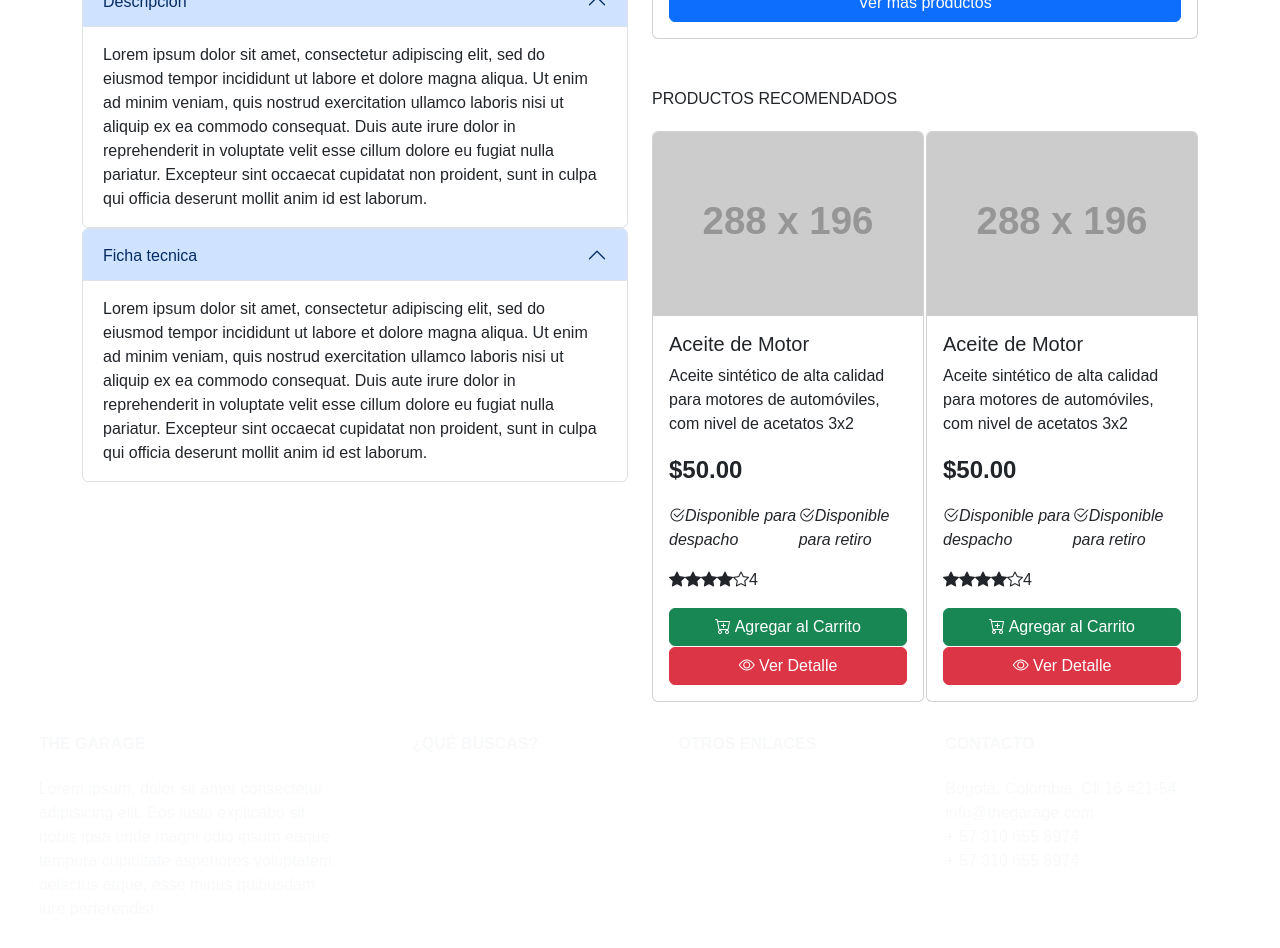
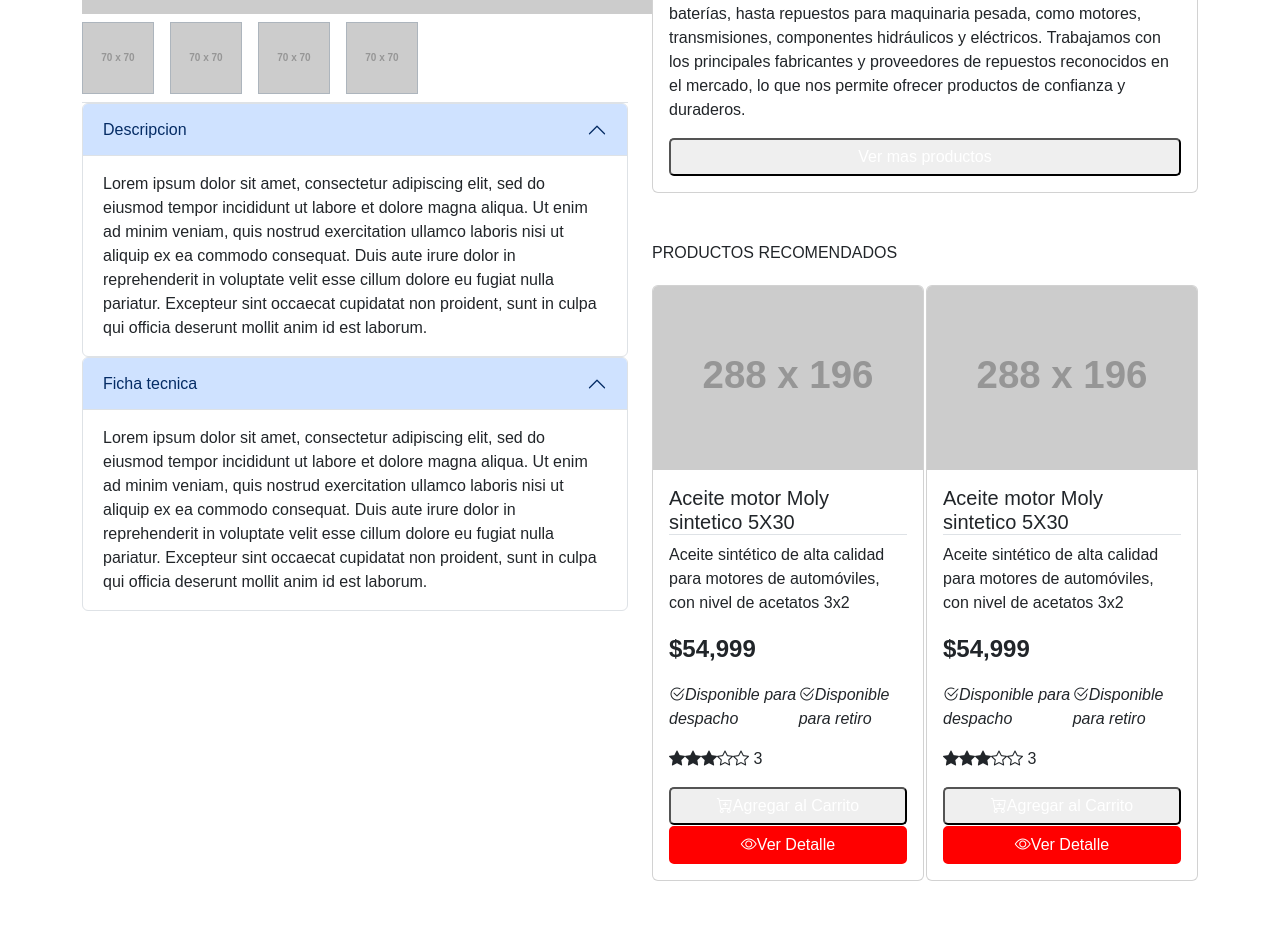
Before and after one commit to ManuelOrtegaR/the-garage, a React (Vite) app in the folder the-garage/: page /productDetail in a window 1280 px wide. Shown: the part 960-1908 px from the top of the page. Built offline with nearby package versions, Linux system fonts and the light colour scheme.

Commit message:
refactor: Styles and add Mock data

```diff
--- /dev/null
+++ b/the-garage/src/thegarage/components/products/BreadCrumbRoute.jsx
@@ -0,0 +1,20 @@
+import { Breadcrumb } from "react-bootstrap";
+import { ContainerBreadcumStyled } from "./StyledsComponentsProducts";
+
+export const BreadCrumbRoute = () => {
+  return (
+    <div>
+      <ContainerBreadcumStyled>
+        <i className="bi bi-house"></i>
+        <Breadcrumb>
+          <Breadcrumb.Item href="#">Home</Breadcrumb.Item>
+          <Breadcrumb.Item href="#">Products</Breadcrumb.Item>
+          <Breadcrumb.Item href="#">Category</Breadcrumb.Item>
+          <Breadcrumb.Item href="#">Accesories</Breadcrumb.Item>
+          <Breadcrumb.Item href="#">Discounts</Breadcrumb.Item>
+          <Breadcrumb.Item active>Data</Breadcrumb.Item>
+        </Breadcrumb>
+      </ContainerBreadcumStyled>
+    </div>
+  );
+};
--- a/the-garage/src/thegarage/components/products/Controls.jsx
+++ b/the-garage/src/thegarage/components/products/Controls.jsx
@@ -10,12 +10,14 @@ import {
   ContainerBadgeStyled,
   ContainerBreadcumStyled,
 } from "./StyledsComponentsProducts";
+import { BreadCrumbRoute } from "./BreadCrumbRoute";
 
 export function Controls() {
   return (
     <>
       <Col md={5} className="">
-        <ContainerBreadcumStyled>
+        <BreadCrumbRoute />
+        {/* <ContainerBreadcumStyled>
           <i className="bi bi-house"></i>
           <Breadcrumb>
             <Breadcrumb.Item href="#">Home</Breadcrumb.Item>
@@ -25,7 +27,7 @@ export function Controls() {
             <Breadcrumb.Item href="#">Discounts</Breadcrumb.Item>
             <Breadcrumb.Item active>Data</Breadcrumb.Item>
           </Breadcrumb>
-        </ContainerBreadcumStyled>
+        </ContainerBreadcumStyled> */}
         {/* aqui van controles de filtros por ordenamiento o el avance que lleva */}
       </Col>
       <Col md={5}>
--- a/the-garage/src/thegarage/components/products/Item.jsx
+++ b/the-garage/src/thegarage/components/products/Item.jsx
@@ -6,33 +6,39 @@ import {
   ContainerButtonStyled,
   ContainerStyled,
 } from "./StyledsComponentsProducts";
-import { Card } from "react-bootstrap";
+import { BtnDangerSubmitStyled, BtnSubmitStyled } from "../../../components";
+import { Alert, Card } from "react-bootstrap";
+import { useState } from "react";
 
 //DATA MOCK EXAMPLE
-const mockData = {
-  title: "Aceite de Motor",
-  description:
-    "Aceite sintético de alta calidad para motores de automóviles, com nivel de acetatos 3x2",
-  price: "$50.00",
-  category: "Lubricantes",
-  store: "AutoParts",
-  brand: "ACME",
-  availability: {
-    despacho: true,
-    retiro: true,
-  },
-  rating: 4,
-  userRole: "cliente",
-};
+// const mockData = {
+//   title: "Aceite motor Moly sintetico 5X30",
+//   description:
+//     "Aceite sintético de alta calidad para motores de automóviles, com nivel de acetatos 3x2",
+//   price: "$54,999",
+//   category: "Lubricantes",
+//   store: "AutoParts",
+//   brand: "ACME",
+//   availability: {
+//     despacho: true,
+//     retiro: true,
+//   },
+//   rating: 4,
+// };
 
-export function Item() {
+const userTest = { userRole: "cliente" };
+
+export function Item({ item }) {
+  const [showAlert, setShowAlert] = useState(false);
+
   const navigate = useNavigate();
   function handleClick() {
     navigate("/productDetail");
   }
 
   function handleClickSuceess() {
-    navigate("/shoppingCart");
+    // navigate("/shoppingCart");
+    setShowAlert(!showAlert);
   }
 
   return (
@@ -40,45 +46,64 @@ export function Item() {
       <CardStyle style={{ width: "17rem" }}>
         <Card.Img variant="top" src="https://placehold.co/288x196" />
         <Card.Body>
-          <Card.Title>{mockData.title}</Card.Title>
-          <Card.Text>{mockData.description}</Card.Text>
+          <Card.Title className="border-bottom">{item.title}</Card.Title>
+          <Card.Text>{item.description}</Card.Text>
           <Card.Text className="fs-4">
-            <strong>{mockData.price}</strong>
+            <strong>{item.price}</strong>
           </Card.Text>
           <Card.Text className="d-flex">
-            {mockData.availability.despacho && (
+            {item.availability.despacho && (
               <i className="bi bi-check2-circle">Disponible para despacho</i>
             )}
-            {mockData.availability.retiro && (
+            {item.availability.retiro && (
               <i className="bi bi-check2-circle">Disponible para retiro</i>
             )}
           </Card.Text>
           <Card.Text>
             {/* Creo array undefined con el numero de raiting */}
-            {[...Array(mockData.rating)].map((_, index) => (
+            {[...Array(item.rating)].map((_, index) => (
               <i key={index} className="bi bi-star-fill"></i>
             ))}
-            {[...Array(5 - mockData.rating)].map((_, index) => (
+            {[...Array(5 - item.rating)].map((_, index) => (
               <i key={index} className="bi bi-star"></i>
             ))}
 
-            <span>{mockData.rating}</span>
+            <span> {item.rating} </span>
           </Card.Text>
-          {mockData.userRole === "cliente" ? (
+          {userTest.userRole === "cliente" ? (
             <ContainerButtonStyled>
-              <ButtonStyledSuccess
-                onClick={handleClickSuceess}
-                variant="success"
-              >
+              {!showAlert ? (
+                <BtnSubmitStyled onClick={handleClickSuceess} variant="success">
+                  <i className="bi bi-cart-plus"></i> Agregar al Carrito
+                </BtnSubmitStyled>
+              ) : (
+                <Alert
+                  variant="success"
+                  onClose={handleClickSuceess}
+                  dismissible
+                >
+                  Producto agregado
+                </Alert>
+              )}
+              {/* <BtnSubmitStyled onClick={handleClickSuceess} variant="success">
                 <i className="bi bi-cart-plus"></i> Agregar al Carrito
-              </ButtonStyledSuccess>
-              <ButtonStyledDetail
+              </BtnSubmitStyled> */}
+              {/* {showAlert && (
+                <Alert
+                  variant="success"
+                  onClose={() => setShowAlert(false)}
+                  dismissible
+                >
+                  Producto agregado al carrito.
+                </Alert>
+              )} */}
+              <BtnDangerSubmitStyled
                 onClick={handleClick}
                 variant="danger"
                 className="px-1 w-100"
               >
                 <i className="bi bi-eye"></i> Ver Detalle
-              </ButtonStyledDetail>
+              </BtnDangerSubmitStyled>
             </ContainerButtonStyled>
           ) : null}
         </Card.Body>
--- a/the-garage/src/thegarage/components/products/styledsComponentsProducts.jsx
+++ b/the-garage/src/thegarage/components/products/styledsComponentsProducts.jsx
@@ -3,6 +3,7 @@ import { Badge, Button, Card, Navbar, Row } from "react-bootstrap";
 
 export const ContainerStyled = styled("div")(({ theme }) => ({
   paddingTop: 20,
+  // display: "flex",
 }));
 export const ContainerButtonStyled = styled("div")(({ theme }) => ({
   display: "flex",
--- /dev/null
+++ b/the-garage/src/thegarage/dataTest/dataMock.js
@@ -0,0 +1,185 @@
+export const mockDataTest = [
+  {
+    id: 1,
+    title: "Aceite motor Moly sintetico 5X30",
+    description:
+      "Aceite sintético de alta calidad para motores de automóviles, con nivel de acetatos 3x2",
+    price: "$54,999",
+    category: "Lubricantes",
+    store: "AutoParts",
+    brand: "ACME",
+    availability: {
+      despacho: true,
+      retiro: true,
+    },
+    rating: 3,
+  },
+  {
+    id: 2,
+    title: "Filtro de aire para automóvil",
+    description:
+      "Filtro de aire de alto rendimiento para automóviles, mejora la eficiencia del motor y la calidad del aire",
+    price: "$2,499",
+    category: "Filtros",
+    store: "AutoRepuestos",
+    brand: "XYZ",
+    availability: {
+      despacho: true,
+      retiro: false,
+    },
+    rating: 1,
+  },
+  {
+    id: 3,
+    title: "Pastillas de freno delanteras",
+    description:
+      "Pastillas de freno de alto rendimiento para automóviles y motociletas",
+    price: "$1,999",
+    category: "Frenos",
+    store: "AutoServicio",
+    brand: "123Brakes",
+    availability: {
+      despacho: true,
+      retiro: true,
+    },
+    rating: 3,
+  },
+  {
+    id: 4,
+    title: "Batería para automóvil de alto rendimiento",
+    description:
+      "Batería de larga duración y alto rendimiento para automóviles, confiable y de calidad",
+    price: "$9,999",
+    category: "Baterías",
+    store: "Autopartes Express",
+    brand: "PowerStart",
+    availability: {
+      despacho: true,
+      retiro: true,
+    },
+    rating: 5,
+  },
+
+  {
+    id: 5,
+    title: "Amortiguadores traseros",
+    description:
+      "Amortiguadores de alta calidad para el sistema de suspensión de automóviles, brindan un viaje suave y cómodo",
+    price: "$6,499",
+    category: "Suspensión",
+    store: "AutoRepuestos",
+    brand: "RideWell",
+    availability: {
+      despacho: true,
+      retiro: true,
+    },
+    rating: 3,
+  },
+  {
+    id: 6,
+    title: "Líquido refrigerante para automóvil",
+    description:
+      "Líquido refrigerante de larga duración para automóviles, protege el sistema genral",
+    price: "$999",
+    category: "Refrigeración",
+    store: "AutoParts",
+    brand: "CoolMax",
+    availability: {
+      despacho: true,
+      retiro: true,
+    },
+    rating: 3,
+  },
+  {
+    id: 7,
+    title: "Filtro de combustible para automóvil",
+    description:
+      "Filtro de combustible de alto rendimiento para automóviles, mantiene el sistema de combustible limpio y protegido",
+    price: "$1,199",
+    category: "Filtros",
+    store: "Repuestos Vehiculares",
+    brand: "FuelGuard",
+    availability: {
+      despacho: true,
+      retiro: true,
+    },
+    rating: 3,
+  },
+  {
+    id: 8,
+    title: "Llantas deportivas",
+    description:
+      "Llantas deportivas de alto rendimiento para automóviles, brindan agarre y estabilidad en condiciones de conducción exigentes",
+    price: "$12,999",
+    category: "Llantas",
+    store: "Neumáticos Plus",
+    brand: "SpeedMaster",
+    availability: {
+      despacho: true,
+      retiro: true,
+    },
+    rating: 3,
+  },
+  {
+    id: 9,
+    title: "Kit de embrague para automóvil",
+    description:
+      "Kit de embrague completo para automóviles, garantiza un funcionamiento suave y confiable del sistema de transmisión",
+    price: "$8,599",
+    category: "Transmisión",
+    store: "Autopartes Express",
+    brand: "ClutchPro",
+    availability: {
+      despacho: true,
+      retiro: true,
+    },
+    rating: 3,
+  },
+  {
+    id: 10,
+    title: "Filtro de aceite para automóvil",
+    description:
+      "Filtro de aceite de alta calidad para automóviles, protege el motor contra impurezas y asegura un rendimiento óptimo",
+    price: "$799",
+    category: "Filtros",
+    store: "AutoServicio",
+    brand: "PureFlow",
+    availability: {
+      despacho: true,
+      retiro: true,
+    },
+    rating: 3,
+  },
+];
+
+export const detail1_MockTest = {
+  id: 1,
+  title: "Aceite motor Moly sintetico 5X30",
+  description:
+    "Aceite sintético de alta calidad para motores de automóviles, con nivel de acetatos 3x2",
+  price: "$54,999",
+  category: "Lubricantes",
+  store: "AutoParts",
+  brand: "ACME",
+  availability: {
+    despacho: true,
+    retiro: true,
+  },
+  rating: 3,
+};
+
+export const detail2_MockTest = {
+  id: 1,
+  title: "Aceite motor Moly sintetico 5X30",
+  description:
+    "Aceite sintético de alta calidad para motores de automóviles, con nivel de acetatos 3x2",
+  price: "$54,999",
+  category: "Lubricantes",
+  store: "AutoParts",
+  brand: "ACME",
+  availability: {
+    despacho: true,
+    retiro: true,
+  },
+  rating: 3,
+};
--- a/the-garage/src/thegarage/pages/ProductDetail.jsx
+++ b/the-garage/src/thegarage/pages/ProductDetail.jsx
@@ -1,13 +1,25 @@
 import { Accordion, Button, Card, Col, Container, Row } from "react-bootstrap";
-import { ButtonStyledDetail, ButtonStyledSuccess, Item } from "../components";
+import { BtnDangerSubmitStyled, BtnSubmitStyled } from "../../components";
+import {
+  ButtonStyledDetail,
+  ButtonStyledSuccess,
+  Controls,
+  H4Styled,
+  Item,
+} from "../components";
+import { BreadCrumbRoute } from "../components/products/BreadCrumbRoute";
+import { detail1_MockTest, detail2_MockTest } from "../dataTest/dataMock";
 
 export function ProductDetail() {
   return (
     <Container>
-      <div className="pt-5">
-        <Row>
+      <Row>
+        <BreadCrumbRoute />
+      </Row>
+      <div className="pt-5 pb-5">
+        <Row className="mt-5">
           <Col className="" md={6} sm={12}>
-            <h2>{"ACEITE kh-89273"}</h2>
+            <H4Styled>{"ACEITE kh-89273"}</H4Styled>
 
             <div className="pt-2">
               <div>
@@ -107,23 +119,23 @@ export function ProductDetail() {
                   </Card.Text>
 
                   <div className="pt-1">
-                    <Card.Link href="#">
-                      <ButtonStyledSuccess className=" w-100" variant="success">
-                        <i className="bi bi-cart-plus"></i> Agregar al Carrito
-                      </ButtonStyledSuccess>
-                    </Card.Link>
+                    {/* <Card.Link href="#"> */}
+                    <BtnSubmitStyled width="100%">
+                      <i className="bi bi-cart-plus"></i> Agregar al Carrito
+                    </BtnSubmitStyled>
+                    {/* </Card.Link> */}
                   </div>
                   <div className="pt-1">
-                    <Card.Link href="#">
-                      <ButtonStyledDetail className=" w-100" variant="danger">
-                        <i className="bi bi-box-arrow-left"></i> Salir
-                      </ButtonStyledDetail>
-                    </Card.Link>
+                    {/* <Card.Link href="#"> */}
+                    <BtnDangerSubmitStyled width="100%">
+                      <i className="bi bi-box-arrow-left"></i> Salir
+                    </BtnDangerSubmitStyled>
+                    {/* </Card.Link> */}
                   </div>
                 </Card.Body>
               </Card>
             </div>
-            <div>DATOS ALMACEN</div>
+            <div className="mb-3">DATOS ALMACEN</div>
             <Card>
               <Card.Header>Almacen: AutoParts</Card.Header>
               <Card.Body>
@@ -137,13 +149,15 @@ export function ProductDetail() {
                   proveedores de repuestos reconocidos en el mercado, lo que nos
                   permite ofrecer productos de confianza y duraderos.
                 </Card.Text>
-                <ButtonStyledSuccess>Ver mas productos</ButtonStyledSuccess>
+                <BtnSubmitStyled to="/productos" width="100%">
+                  Ver mas productos
+                </BtnSubmitStyled>
               </Card.Body>
             </Card>
             <div className="pt-5">PRODUCTOS RECOMENDADOS</div>
             <div className="d-flex  flex-wrap justify-content-between ">
-              <Item className="w-50" />
-              <Item className="w-50" />
+              <Item className="w-50" key={1} item={detail1_MockTest} />
+              <Item className="w-50" key={2} item={detail2_MockTest} />
             </div>
           </Col>
         </Row>
```
Also changed, not shown: the-garage/src/thegarage/components/products/Filter.jsx (+20 -22 lines), the-garage/src/thegarage/pages/ItemList.jsx (+5 -4 lines).
